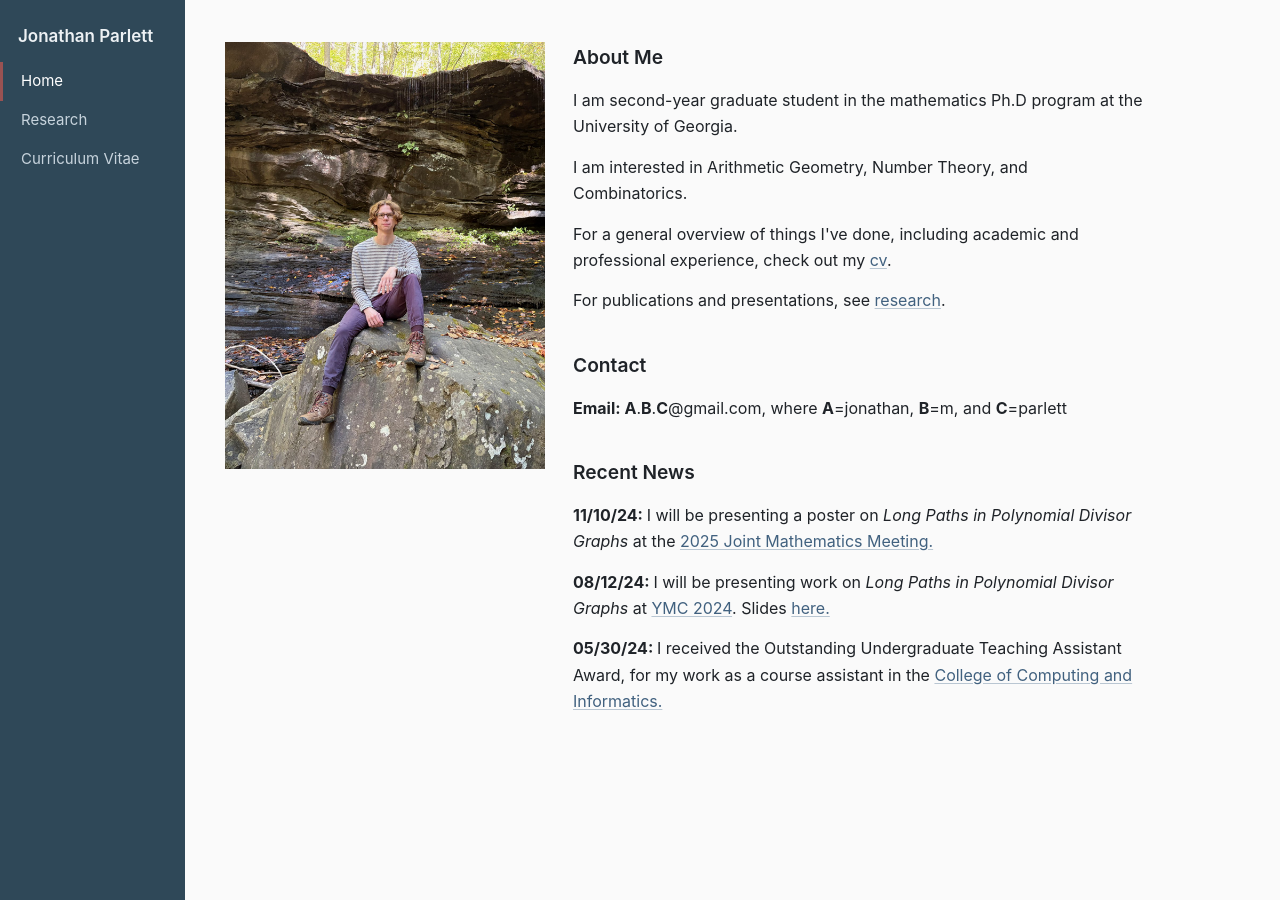
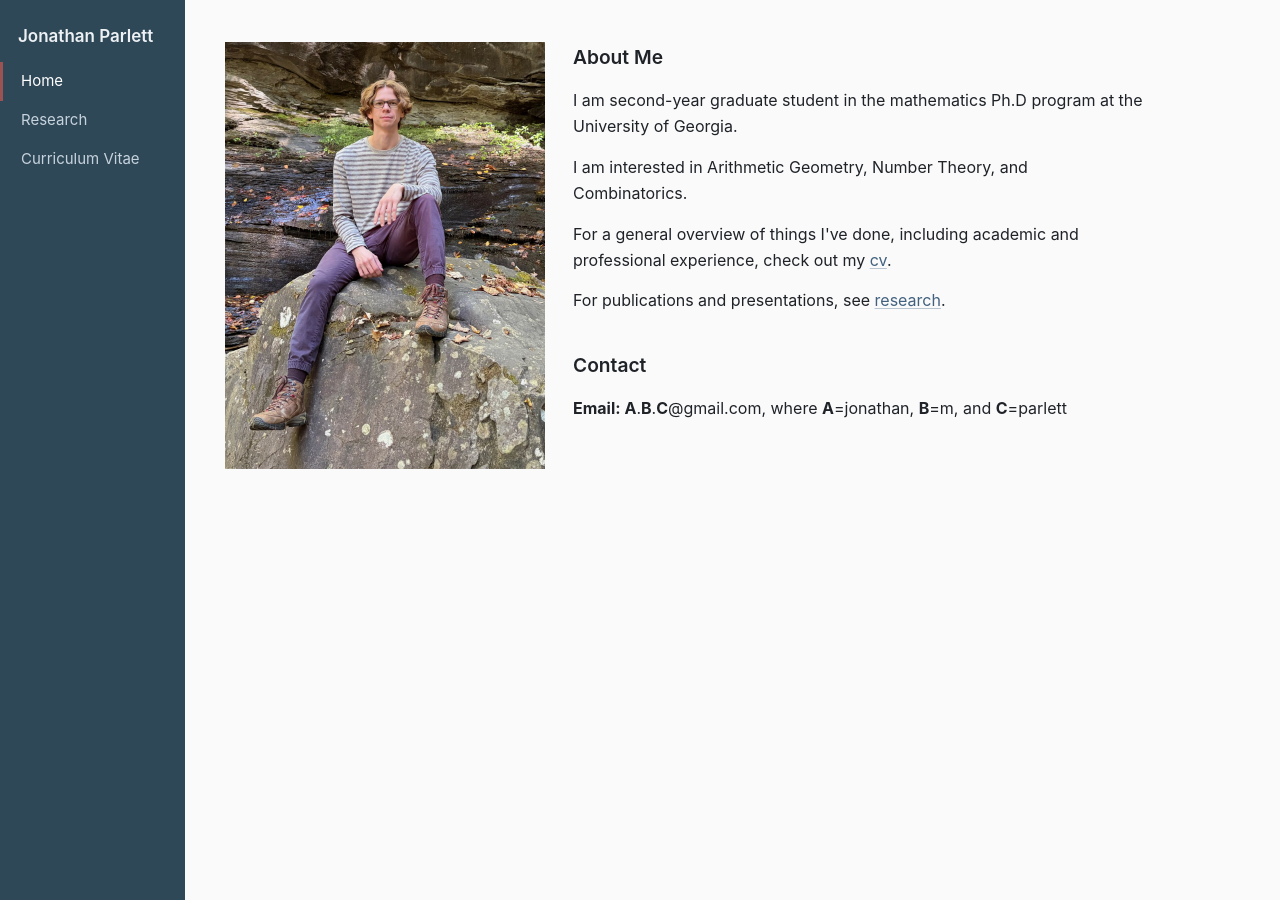
Before and after one commit to jmparlett/jmparlett.github.io, a Jekyll site: the page built from _pages/index.html, in a window 1280 px wide. Built offline with Jekyll 4.4.1, drawn with Linux system fonts in a browser that asks for light colours.

Commit message:
Tighter crop on the home photo; hide the news section cleanly
The news section is commented out for now. The comment had opened before
the <ul> but closed before the </ul>, leaving an unmatched closing tag in
the output; it now wraps the whole block, and the two items that carried
their own comment markers have them removed since HTML comments do not
nest.

Home photo recropped 1.56x tighter from the original, so the figure fills
the existing 320px frame rather than sitting small in it. 960x1280, which
is still 3x the display size.

Co-Authored-By: Claude Opus 5 <noreply@anthropic.com>

```diff
--- a/_pages/index.html
+++ b/_pages/index.html
@@ -35,14 +35,14 @@ id: home
                 <li><b>Email: </b><b>A</b>.<b>B</b>.<b>C</b>@gmail.com, where <b>A</b>=jonathan, <b>B</b>=m, and <b>C</b>=parlett</li>
                 <!-- <li><a href="{{ "/_data/documents/curriculum_vitae.pdf" | relative_url}}">Curriculum Vitae</a></li> -->
             </ul>
-            <h2>Recent News</h2>
+            <!-- <h2>Recent News</h2>
             <ul>
                 <li><b>11/10/24: </b>I will be presenting a poster on <em>Long Paths in Polynomial Divisor Graphs</em> at the <a href="https://jointmathematicsmeetings.org/jmm">2025 Joint Mathematics Meeting.</a></li>
                 <li><b>08/12/24: </b>I will be presenting work on <em>Long Paths in Polynomial Divisor Graphs</em> at <a href="https://ymc.osu.edu/about">YMC 2024</a>. Slides <a href="{{ "/_data/documents/long_paths_YMC2024_presentation.pdf" | relative_url }}">here.</a></li>
                 <li><b>05/30/24: </b>I received the Outstanding Undergraduate Teaching Assistant Award, for my work as a course assistant in the <a href="https://drexel.edu/cci/">College of Computing and Informatics.</a></li>
-                <!-- <li><b>05/05/24: </b>I received the Yilin Yang award for outstanding undergraduate math research.</li> -->
-                <!-- <li><b>03/14/24: </b>I will be attending an <a href="https://tigerweb.towson.edu/ccornwell/REU/">REU at Towson University</a> in June researching <em>Polynomial Divisor Graphs.</em></li> -->
-            </ul>
+                <li><b>05/05/24: </b>I received the Yilin Yang award for outstanding undergraduate math research.</li>
+                <li><b>03/14/24: </b>I will be attending an <a href="https://tigerweb.towson.edu/ccornwell/REU/">REU at Towson University</a> in June researching <em>Polynomial Divisor Graphs.</em></li>
+            </ul> -->
         </div>
     </div>
 </body>
```
Also changed, not shown: _data/home_data/falls_2026.jpg.
